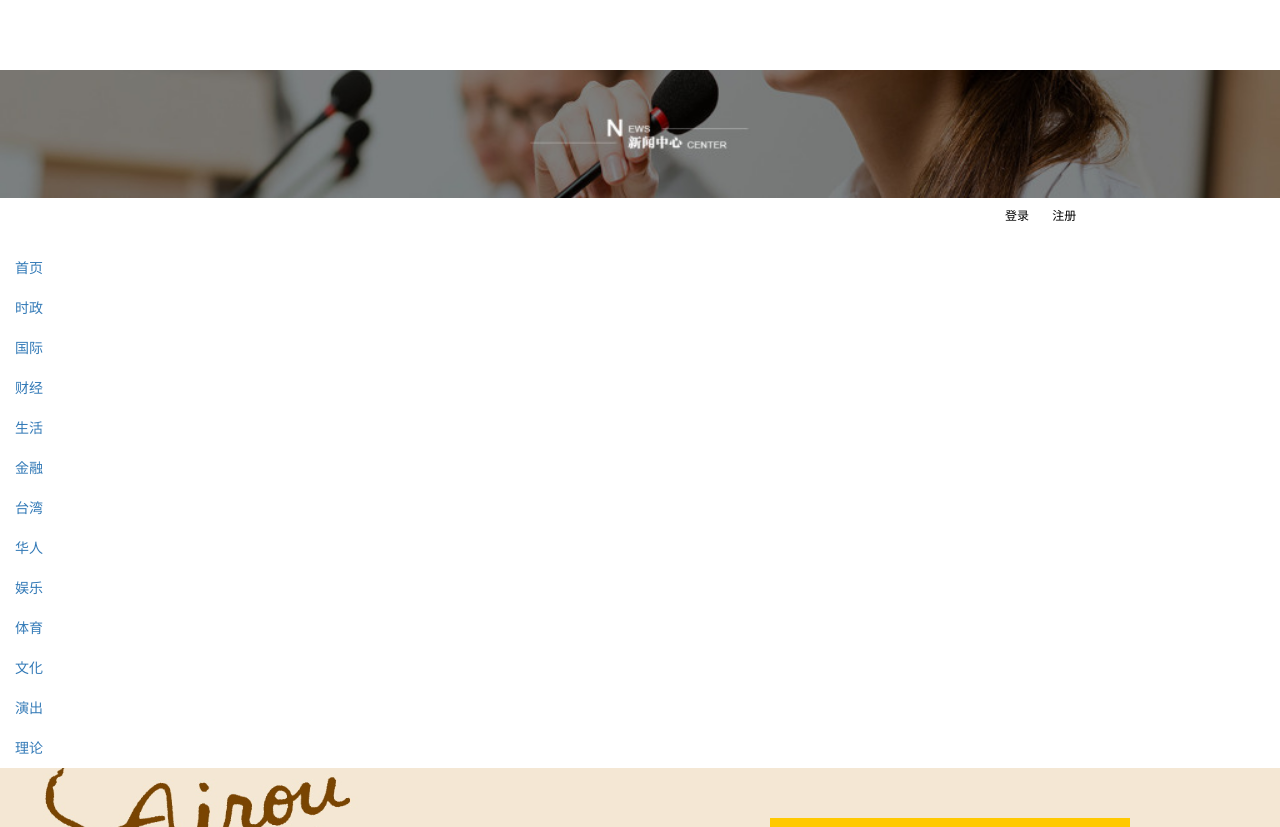
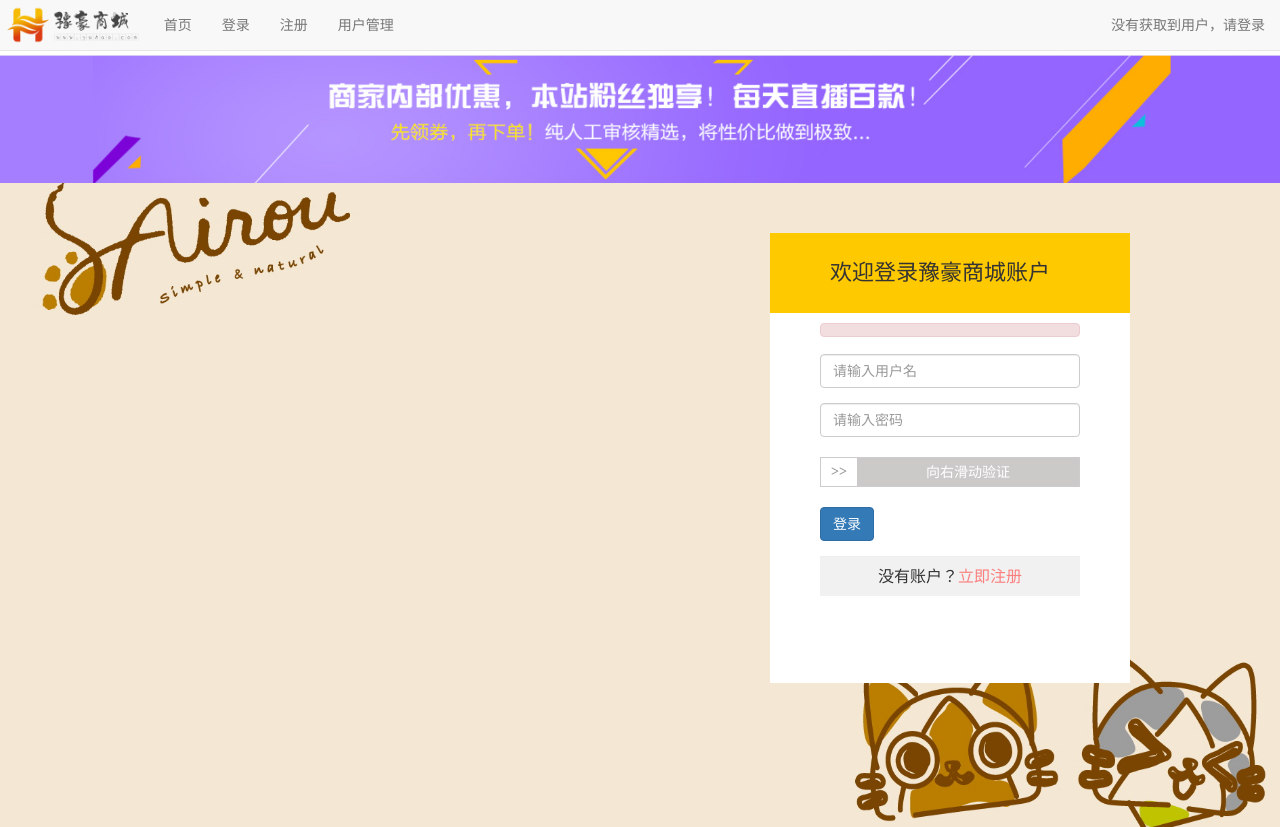
Before and after one commit to wyh1/PHP, a PHP site: page /qizhong/userlogin.php in a window 1280 px wide. Shown: the top 827 px of the page. Run offline with PHP 8.4, Linux system fonts and the light colour scheme; grey boxes are pictures that could not be loaded.

Commit message:
头尾优化

```diff
--- a/qizhong/css/com.wyh.css
+++ b/qizhong/css/com.wyh.css
@@ -1,4 +1,4 @@
-body { padding-top: 70px; }
+body { padding-top: 55px; }
 /*页尾*/
 .fl {
     float: left;
--- a/qizhong/html/footer.html
+++ b/qizhong/html/footer.html
@@ -39,6 +39,6 @@
             </dl>
         </div>
         <div class="foottext">
-            <p>中国豫豪新闻科技股份有限公司 版权所有Copyright 2006-2018, All Rights Reserved 豫ICP备16668882</p>
+            <p>中国豫豪商城科技股份有限公司 版权所有Copyright 2006-2018, All Rights Reserved 豫ICP备16668882</p>
         </div>
     </footer>
--- a/qizhong/html/header.html
+++ b/qizhong/html/header.html
@@ -1,50 +1,44 @@
 <!-- 头部 start -->
-    <header id="header">
-        <div class="top_banner">
-            <img src="images/banner.jpg" width="100%" height="128px" alt="">
+<nav class="navbar navbar-default navbar-fixed-top">
+    <div class="container-fluid">
+        <div class="navbar-header">
+            <button type="button" class="navbar-toggle collapsed" data-toggle="collapse" data-target="#bs-example-navbar-collapse-1" aria-expanded="false">
+                <span class="sr-only">Toggle navigation</span>
+                <span class="icon-bar"></span>
+                <span class="icon-bar"></span>
+                <span class="icon-bar"></span>
+            </button>
+            <a class="navbar-brand" style="padding: 5px;" href="index.php">
+                <img alt="Brand" src="images/uugai.com_1545124023742.png" style="height: 40px">
+            </a>
         </div>
-        <div class="shortcut" style="width: 1200px;height: 50px;">
-            <!-- 未登录状态  -->
-            <!--<div class="login_out"  style="height: 50px;line-height: 36px;float: right;">-->
-                <!--<a style="color: #000;font-size: 12px;margin: 0 10px;" href="userlogin.php">登录</a>-->
-                <!--<a style="color: #000;font-size: 12px;margin: 0 10px;" href="useradd.php">注册</a>-->
-            <!--</div>-->
-            <!-- 登录状态  -->
-            <div class="login"  style="height: 50px;line-height: 36px;float: right; width: 205px;font-size: 12px;">
+        <div class="collapse navbar-collapse" id="bs-example-navbar-collapse-1">
+            <ul class="nav navbar-nav">
+                <!--<li class="active"><a href="#"> -yh- <span class="sr-only">(current)</span></a></li>-->
+                <li><a href="index.php">首页</a></li>
+                <li><a href="userlogin.php">登录</a></li>
+                <li><a href="useradd.php">注册</a></li>
+                <li><a href="userlist.php">用户管理</a></li>
+            </ul>
+            <ul class="nav navbar-nav navbar-right">
                 <?php
                 if (isset($_COOKIE["user"])){
-                echo "<span>欢迎回来," . $_COOKIE["user"] . "!</span>";
-                echo "<a href=\"shop.php\" class=\"collection\" style=\"color: #ff7676; margin: 0 16px 0 10px;\">购物车</a>";
-                echo" <a style=\"font-size: 12px;color: #a1a1a1;\" href=\"javascript:location.href='exit.php';\">退出</a>";
+                echo "<p class=\"navbar-text\">欢迎回来：". $_COOKIE["user"] . "!</p>";
+                echo "<li><a href=\"shop.php\"><span class=\"text-danger\">购物车</span> </a></li>";
+                echo"<li><a href=\"javascript:location.href='exit.php';\"><span class=\"text-muted\">退出</span></a></li>";
                 } else {
                 echo "
-                <a style=\"color: #000;font-size: 12px;margin: 0 10px;\" href=\"userlogin.php\">登录</a>
-                <a style=\"color: #000;font-size: 12px;margin: 0 10px;\" href=\"useradd.php\">注册</a>
+                <p class=\"navbar-text\">没有获取到用户，请<a href=\"userlogin.php\" class=\"navbar-link\">登录</a></p>
                 ";
                 }
                 ?>
-                <!--<span>欢迎回来，admin</span>-->
-                <!--<a href="" class="collection" style="color: #ff7676; margin: 0 16px 0 10px;">购物车</a>-->
-                <!--<a style="font-size: 12px;color: #a1a1a1;" href="javascript:location.href='exit.php';">退出</a>-->
-            </div>
+                <!--<p class="navbar-text">欢迎回来：张三!</p>-->
+                <!--<li><a href="#"><span class="text-danger">购物车</span> </a></li>-->
+                <!--<li><a href="#"><span class="text-muted">退出</span> </a></li>-->
+            </ul>
         </div>
-    </header>
-    <!-- 头部 end -->
-     <!-- 首页导航 -->
-    <div class="navitem">
-        <ul class="nav">
-            <li class="nav-active"><a href="#">首页</a></li>
-            <li><a href="#">时政</a></li>
-            <li><a href="#">国际</a></li>
-            <li><a href="#">财经</a></li>
-            <li><a href="#">生活</a></li>
-            <li><a href="#">金融</a></li>
-            <li><a href="#">台湾</a></li>
-            <li><a href="#">华人</a></li>
-            <li><a href="#">娱乐</a></li>
-            <li><a href="#">体育</a></li>
-            <li><a href="#">文化</a></li>
-            <li><a href="#">演出</a></li>
-            <li><a href="#">理论</a></li>
-        </ul>
     </div>
+</nav>
+<div class="top_banner">
+    <img src="images/banner3.png" width="100%" height="128px" alt="">
+</div>
--- a/qizhong/shop.php
+++ b/qizhong/shop.php
@@ -4,7 +4,7 @@
     <meta charset="UTF-8">
     <title>Title</title>
     <script src="js/jquery-2.1.0.min.js"></script>
-<!--    <link rel="stylesheet" href="css/bootstrap.css" type="text/css">-->
+    <link rel="stylesheet" href="css/bootstrap.css" type="text/css">
     <script src="js/bootstrap.js" type="text/javascript"></script>
     <link href="css/com.wyh.css" rel="stylesheet">
     <style type="text/css">
--- a/qizhong/userlogin.php
+++ b/qizhong/userlogin.php
@@ -5,8 +5,8 @@
     <meta http-equiv="X-UA-Compatible" content="IE=edge">
     <meta name="viewport" content="width=device-width, initial-scale=1">
     <title>登录</title>
+    <link href="css/bootstrap.min.css" rel="stylesheet">
     <link href="css/com.wyh.css" rel="stylesheet">
-    <link href="css/bootstrap.min.css" rel="stylesheet">
     <script src="js/jquery-2.1.0.min.js"></script>
     <script src="js/bootstrap.min.js"></script>
     <style>
@@ -185,7 +185,7 @@ include_once ("html/header.html");
     </div>
     <div class="login-box">
         <div class="title">
-            <span>欢迎登录豫豪新闻账户</span>
+            <span>欢迎登录豫豪商城账户</span>
         </div>
         <div class="login_inner">
             <!--登录错误提示消息-->
```
Also changed, not shown: qizhong/images/banner3.png (added), qizhong/images/uugai.com_1545124023742.png (added).
